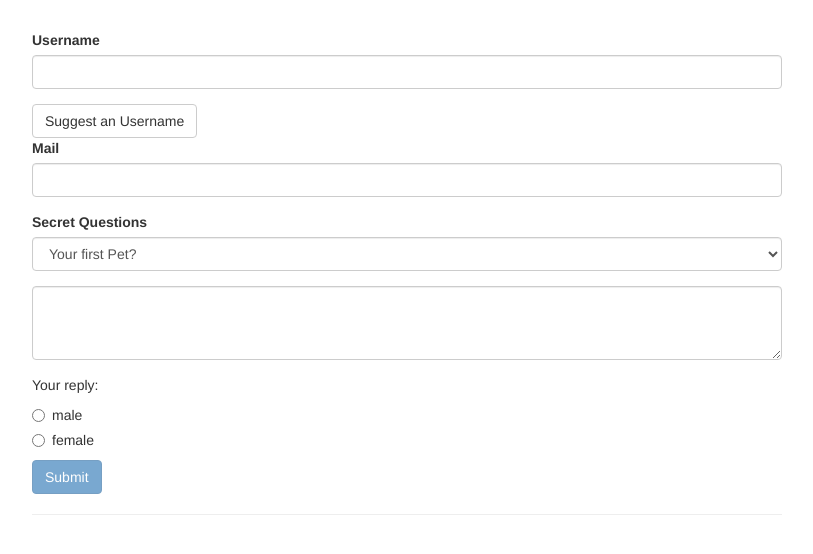
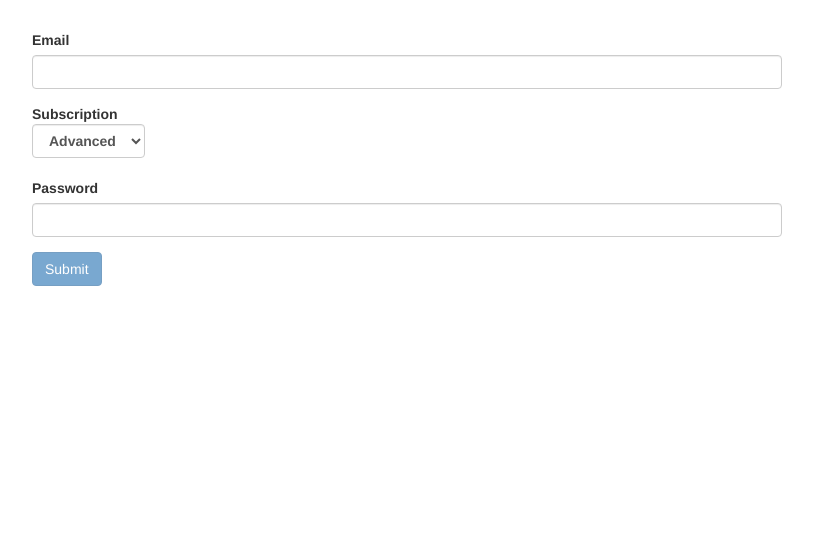
Before and after one commit to sammyl720/the-complete-guide-to-angular-2, an Angular app: page / in a window 1280 px wide. Shown: the top 554 px of the page, without its empty margins (233-1046 px from the left). Built offline with nearby package versions, Linux system fonts and the light colour scheme.

Commit message:
finished form assignment

```diff
--- a/src/app/app.component.html
+++ b/src/app/app.component.html
@@ -1,54 +1,41 @@
 <div class="container">
     <div class="row">
         <div class="col-xs-12 col-sm-10 col-md-8 col-sm-offset-1 col-md-offset-2">
+            <!-- Add a form witch has
+                   a mail address input field,
+                  a dropdown with 3 subscription (basic, advanced, pro), set advanced as default,
+                 a password field - required,
+                a submit button,
+                  display a warning if the form is invalid and was touched.
+                  display a warning message under each input thats invalid
+                  upon submitting the form you should simpy print the values of the form to console. -->
+
+
             <form (ngSubmit)="onSubmit()" #f="ngForm">
-                <div id="user-data" ngModelGroup="userData" #userData="ngModelGroup">
-                    <div class="form-group">
-                        <label for="username">Username</label>
-                        <input type="text" id="username" class="form-control" ngModel name="username" required>
-                    </div>
-                    <button class="btn btn-default" type="button" (click)="suggestUserName()">Suggest an Username</button>
-                    <div class="form-group">
-                        <label for="email">Mail</label>
-                        <input type="email" id="email" class="form-control" ngModel name="email" required email #email="ngModel">
-                        <p *ngIf="!email.valid && email.touched" class="help-block">Please enter a valid value!</p>
-                    </div>
+                <div class="form-group">
+                    <label for="email">
+                        Email
+                    </label>
+                    <input type="email" class="form-control" name="email" ngModel id="email" required email #email="ngModel">
                 </div>
-                <p *ngIf="!userData.valid && userData.touched">User Data is invalid</p>
+                <p class="help-block" *ngIf="!email.valid && email.touched">Please enter a valid E-mail</p>
                 <div class="form-group">
-                    <label for="secret">Secret Questions</label>
-                    <select id="secret" class="form-control" [ngModel]="defaultQuestion" name="secret">
-            <option value="pet">Your first Pet?</option>
-            <option value="teacher">Your first teacher?</option>
-          </select>
-                </div>
-                <div class="form-group">
-                    <textarea name="questionAnswer" rows="3" [(ngModel)]="answer" class="form-control"></textarea>
-                </div>
-                <p>Your reply: {{ answer }}</p>
-                <div class="radio" *ngFor="let gender of genders">
-                    <label>
-                    <input type="radio"
-                    name="gender"
-                    ngModel
-                    [value]="gender"
-                    required>
-                    {{ gender }}
+                    <label for="subscription">Subscription
+                    <select class="form-control" name="subscription" id="subscription" [ngModel]="'advanced'" subscription required #subscription="ngModel">
+                      <option value="basic">Basic</option>
+                      <option value="advanced">Advanced</option>
+                      <option value="pro">Pro</option>
+                    </select>
                   </label>
                 </div>
+                <p *ngIf="!subscription.valid && subscription.touched" class="help-block">Please Choose a subscription</p>
+                <div class="form-group">
+                    <label for="password">Password</label>
+                    <input class="form-control" type="password" name="password" required id="password" password ngModel #password="ngModel">
+                </div>
+                <p class="help-block" *ngIf="!password.valid && password.touched">Please enter your password</p>
                 <button class="btn btn-primary" type="submit" [disabled]="!f.valid">Submit</button>
             </form>
-            <hr>
-            <div class="row" *ngIf="submitted">
-                <div class="col-xs-12">
-                    <h3>Your Data</h3>
-                    <p>Username: {{ user.username}}</p>
-                    <p>Mail: {{ user.email}}</p>
-                    <p>Secret Question: Your first {{ user.secretQuestion}}</p>
-                    <p>Answer: {{ user.answer}}</p>
-                    <p>Gender: {{ user.gender}}</p>
-                </div>
-            </div>
         </div>
     </div>
 </div>
--- a/src/app/app.component.ts
+++ b/src/app/app.component.ts
@@ -8,49 +8,7 @@ import { NgForm } from '@angular/forms';
 })
 export class AppComponent {
   @ViewChild('f', { static: true }) signupForm: NgForm
-  defaultQuestion = 'pet'
-  answer = ''
-  genders = ['male', 'female']
-  user = {
-    username: '',
-    email: '',
-    secretQuestion: '',
-    answer: '',
-    gender: ''
-  }
-  submitted = false
-  suggestUserName() {
-    const suggestedName = 'Superuser';
-    // this.signupForm.setValue({
-    //   userData: {
-    //     username: suggestedName,
-    //     email: ''
-    //   },
-    //   secret: 'pet',
-    //   questionAnswer: '',
-    //   gender: 'male'
-    // })
-
-    this.signupForm.form.patchValue({
-      userData: {
-        username: suggestedName
-      }
-    })
-  }
-
-  // onSubmit(form: NgForm) {
-  //   console.log(form)
-  // }
   onSubmit(){
     console.log(this.signupForm)
-    this.user.username = this.signupForm.value.userData.username
-    this.user.email = this.signupForm.value.userData.email
-    this.user.secretQuestion = this.signupForm.value.secret
-    this.user.answer = this.signupForm.value.questionAnswer
-    this.user.gender = this.signupForm.value.gender
-    this.submitted = true
-
-    this.signupForm.reset()
   }
-
 }
```
